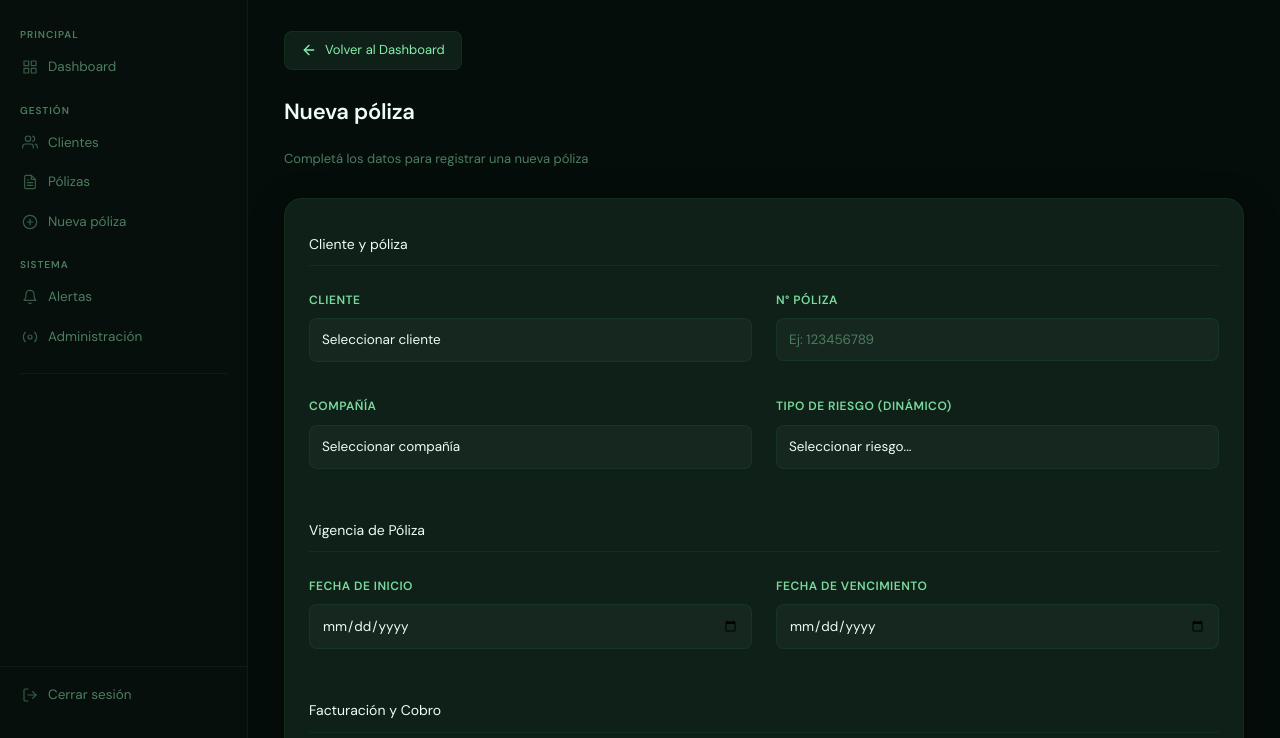
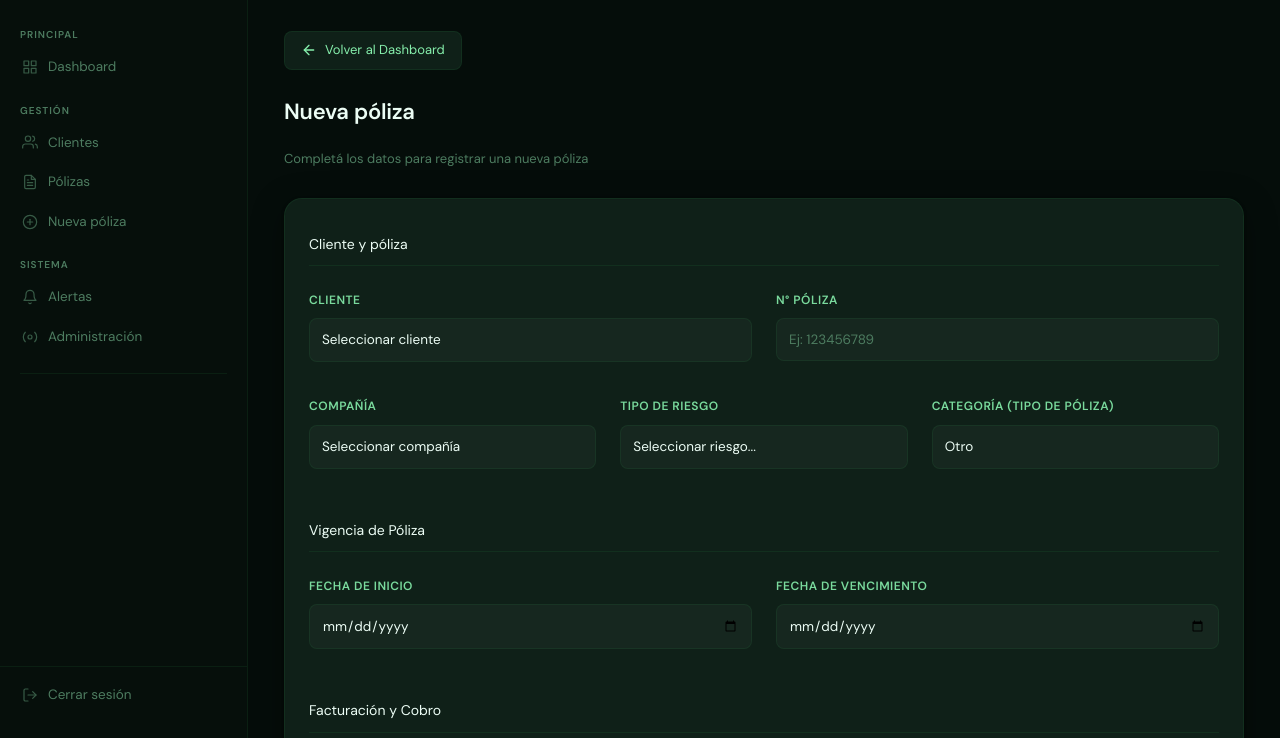
Before and after one commit to ferfama-debug/brokercrm, a Django app: page /polizas/nueva/ in a window 1280 px wide. Shown: the part 61-799 px from the top of the page. Run offline with Django 4.2, Linux system fonts and the light colour scheme; the visitor is signed in with stand-in values (Sample User, id 1); data that the repository does not hold is empty.

Commit message:
Fix final: Agregado tipo_poliza y mejora de espaciado

```diff
--- a/templates/policies/crear_poliza.html
+++ b/templates/policies/crear_poliza.html
@@ -7,7 +7,7 @@
   .form-grupo label {
     display: block;
     margin-bottom: 8px;
-    color: var(--text-secondary); /* Usa tu verde suave */
+    color: var(--text-secondary);
     font-size: 12px;
     font-weight: 600;
     text-transform: uppercase;
@@ -79,7 +79,7 @@
           </div>
         </div>
 
-        <div class="form-row" style="display: grid; grid-template-columns: 1fr 1fr; gap: 24px; margin-top: 15px;">
+        <div class="form-row" style="display: grid; grid-template-columns: 1fr 1fr 1fr; gap: 24px; margin-top: 15px;">
           <div class="form-grupo">
             <label>Compañía</label>
             <select name="company" class="form-control required" required>
@@ -91,12 +91,22 @@
           </div>
 
           <div class="form-grupo">
-            <label>Tipo de Riesgo (Dinámico)</label>
+            <label>Tipo de Riesgo</label>
             <select name="risk_type" class="form-control">
               <option value="">Seleccionar riesgo...</option>
               {% for r in riesgos %}
                 <option value="{{ r.id }}">{{ r.nombre }}</option>
               {% endfor %}
+            </select>
+          </div>
+
+          <div class="form-grupo">
+            <label>Categoría (Tipo de Póliza)</label>
+            <select name="tipo_poliza" class="form-control required" required>
+              <option value="OTRO">Otro</option>
+              <option value="AUTO">Automotor</option>
+              <option value="HOGAR">Hogar</option>
+              <option value="VIDA">Vida</option>
             </select>
           </div>
         </div>
```
